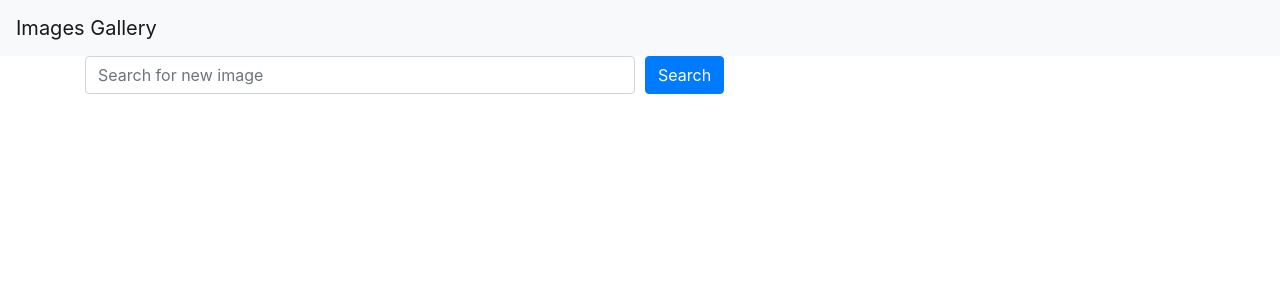
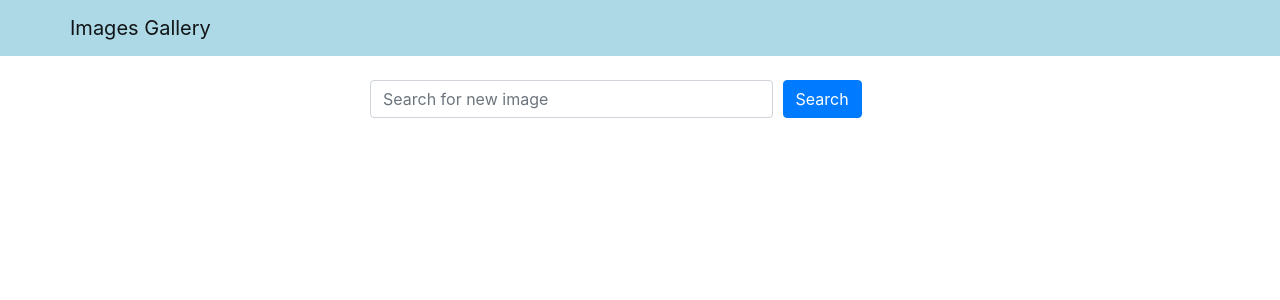
Before and after one commit to adel-nouar/images-gallery, a React (Create React App) app in the folder frontend/: page / in a window 1280 px wide. Shown: the top 300 px of the page. Built offline with nearby package versions, Linux system fonts and the light colour scheme.

Commit message:
Styling  Search component

```diff
--- a/frontend/src/components/Header.js
+++ b/frontend/src/components/Header.js
@@ -1,15 +1,19 @@
 import React from "react";
-import { Navbar } from "react-bootstrap";
+import { Navbar, Container } from "react-bootstrap";
+
+const navbarStyle = {
+  backgroundColor: "lightblue",
+};
 
 const Header = ({ title }) => {
   // const Header = (props) => {
   // const {title} = props;
   return (
-    <Navbar bg="light" variant="light">
-      {/* <Container> */}
-      <Navbar.Brand href="/">{title}</Navbar.Brand>
-      {/* <Navbar.Brand href="/">{props.title}</Navbar.Brand> */}
-      {/* </Container> */}
+    <Navbar style={navbarStyle} variant="light">
+      <Container>
+        <Navbar.Brand href="/">{title}</Navbar.Brand>
+        {/* <Navbar.Brand href="/">{props.title}</Navbar.Brand> */}
+      </Container>
     </Navbar>
   );
 };
--- a/frontend/src/components/Search.js
+++ b/frontend/src/components/Search.js
@@ -3,12 +3,12 @@
 
 const Search = () => {
   return (
-    <Container>
-      <Row>
-        <Col>
+    <Container className="mt-4">
+      <Row className="justify-content-center">
+        <Col xs={12} md={8} lg={6}>
           <Form>
             <Form.Row>
-              <Col>
+              <Col xs={9}>
                 <Form.Control placeholder="Search for new image" />
               </Col>
               <Col>
```
